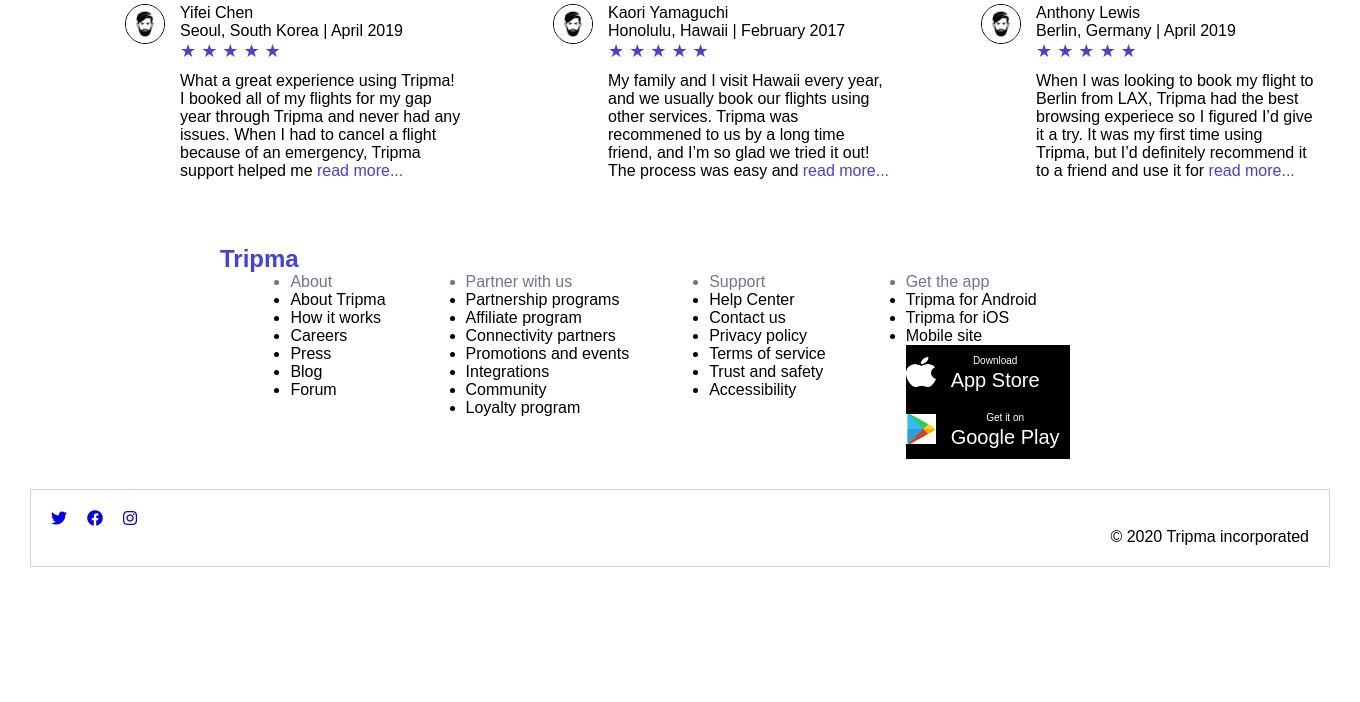
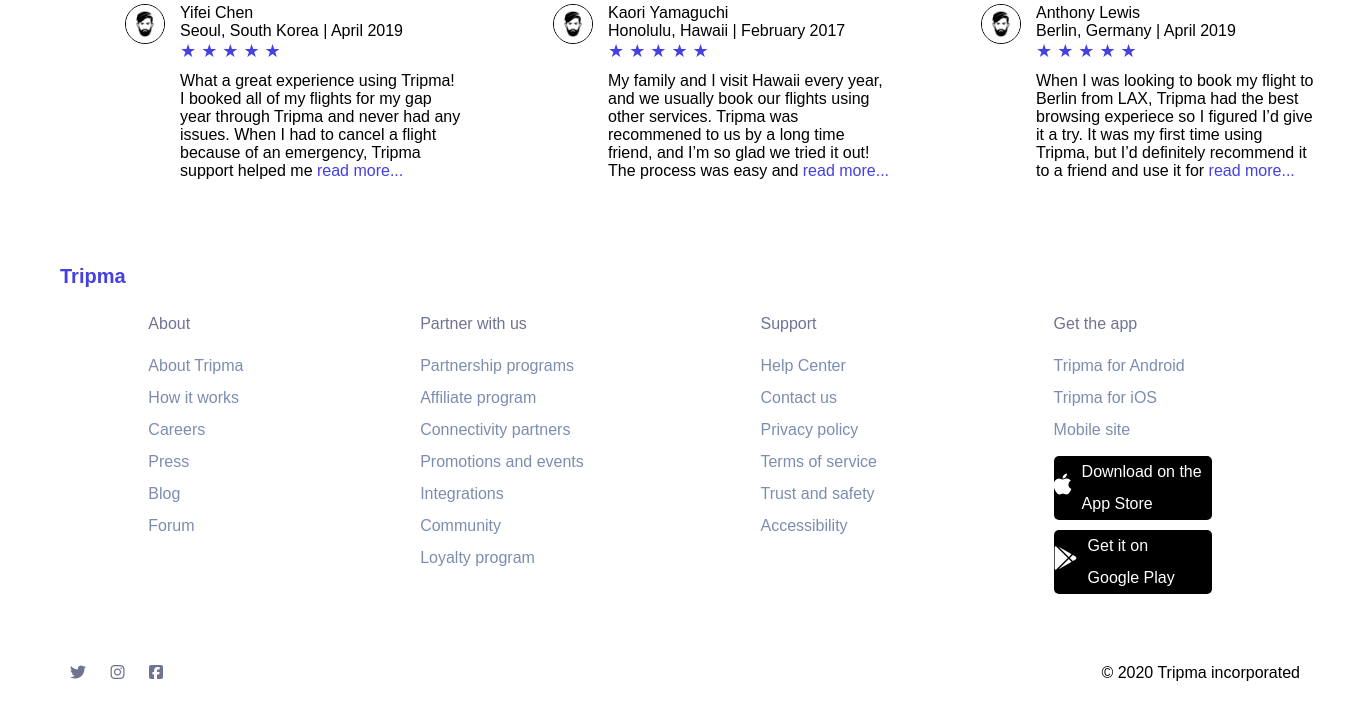
Before and after one commit to DhruvShah0612/Dhruv6612, a PHP site: page /Flight-Book/index.html in a window 1360 px wide. Shown: the part 2143-2845 px from the top of the page. Before the commit the page ends 2710 px from the top, so only its background shows below. Run offline with PHP 8.4, Linux system fonts and the light colour scheme.

Commit message:
Update Flight-Book landing page with updated font-awesome CSS and improved section headings, buttons, and client testimonials

```diff
--- a/Flight-Book/index.html
+++ b/Flight-Book/index.html
@@ -6,7 +6,9 @@
         <meta name="viewport" content="width=device-width, initial-scale=1.0">
         <title>Tripma - Booking app</title>
         <link rel="stylesheet" href="style.css">
-        <link rel="stylesheet" href="https://cdnjs.cloudflare.com/ajax/libs/font-awesome/5.15.3/css/all.min.css">
+        <link rel="stylesheet" href="https://cdnjs.cloudflare.com/ajax/libs/font-awesome/6.5.2/css/all.min.css"
+            integrity="sha512-SnH5WK+bZxgPHs44uWIX+LLJAJ9/2PkPKZ5QiAj6Ta86w+fsb2TkcmfRyVX3pBnMFcV7oQPJkl9QevSCWr3W6A=="
+            crossorigin="anonymous" referrerpolicy="no-referrer" />
     </head>
 
     <body>
@@ -262,16 +264,16 @@
                     <li>Mobile site</li>
                     <li class="apple-list">
                         <div>
-                            <img class="flight-icon" src="Assets/apple.png" alt="Play Store Icon">
+                            <i class="fab fa-apple"></i>
                         </div>
                         <div class="download-container">
-                            <p class="download-text">Download</p>
+                            <p class="download-text">Download on the</p>
                             <p class="app-store">App Store</p>
                         </div>
                     </li>
                     <li class="apple-list">
                         <div>
-                            <img class="flight-icon" src="Assets/playstore.png" alt="Play Store Icon">
+                            <i class="fab fa-google-play"></i>
                         </div>
                         <div class="download-container">
                             <p class="download-text">Get it on</p>
@@ -283,9 +285,9 @@
 
             <div class="footer-end">
                 <div class="social-icons">
-                    <a href="https://twitter.com" target="_blank"><i class="fab fa-twitter"></i></a>
-                    <a href="https://facebook.com" target="_blank"><i class="fab fa-facebook"></i></a>
-                    <a href="https://instagram.com" target="_blank"><i class="fab fa-instagram"></i></a>
+                    <a href="https://twitter.com"><i class="fa-brands fa-twitter"></i></a>
+                    <a href="https://www.instagram.com"><i class="fa-brands fa-instagram"></i></a>
+                    <a href="https://www.facebook.com"><i class="fa-brands fa-square-facebook"></i></a>
                 </div>
                 <p class="end-txt">
                     © 2020 Tripma incorporated
--- a/Flight-Book/style.css
+++ b/Flight-Book/style.css
@@ -207,69 +207,77 @@ main {
 /* client page end */
 
 /* footer start  */
-.footer-title {
-  color: #4440e2;
-  margin-left: 220px;
+.footer-container {
+  color: black;
+  padding: 20px 60px;
 }
 
-.footer-txt {
-  color: #6e7491;
-}
-
-.footer-list {
-  display: flex;
-  flex-direction: column;
+.footer-title {
+  font-size: 20px;
+  margin-bottom: 20px;
+  color: #4440e2;
 }
 
 .footer-lists {
   display: flex;
-  justify-content: center;
+  justify-content: space-around;
   flex-wrap: wrap;
-  gap: 80px;
+}
+
+.footer-list {
+  list-style: none;
+  color: #7c8db0;
+  cursor: pointer;
+  line-height: 2;
+}
+
+.footer-txt {
+  margin-bottom: 10px;
+  color: #6e7491;
 }
 
 .apple-list {
+  background-color: black;
+  color: white;
   display: flex;
   align-items: center;
-  background-color: black;
-  gap: 5px;
+  border-radius: 5px;
+  margin: 10px 0;
+}
+
+.apple-list div {
+  margin-right: 10px;
+}
+
+.fab {
+  font-size: 24px;
   color: white;
 }
 
 .download-container {
   display: flex;
   flex-direction: column;
-  align-items: center;
-  background-color: black;
-  gap: 3px;
-  color: white;
-  padding: 10px;
 }
 
 .download-text,
 .app-store {
-  color: white;
-  font-size: 20px;
-  text-align: center;
   margin: 0;
 }
 
-.download-text {
-  font-size: 10px;
-}
-
 .footer-end {
-  border: 1px solid lightgray;
-  padding: 20px;
-  margin: 30px;
-}
-
-.social-icons {
   display: flex;
-  gap: 20px;
-  color: #6e7491;
+  justify-content: space-between;
+  align-items: center;
+  padding: 60px 0 0 0;
 }
 
 .end-txt {
   text-align: right;
 }
+
+.social-icons a {
+  margin: 0 5px;
+  padding: 5px;
+  color: #6e7491;
+}
+/* footer end  */
```
Also changed, not shown: Flight-Book/Assets/apple.png (deleted), Flight-Book/Assets/playstore.png (deleted).
